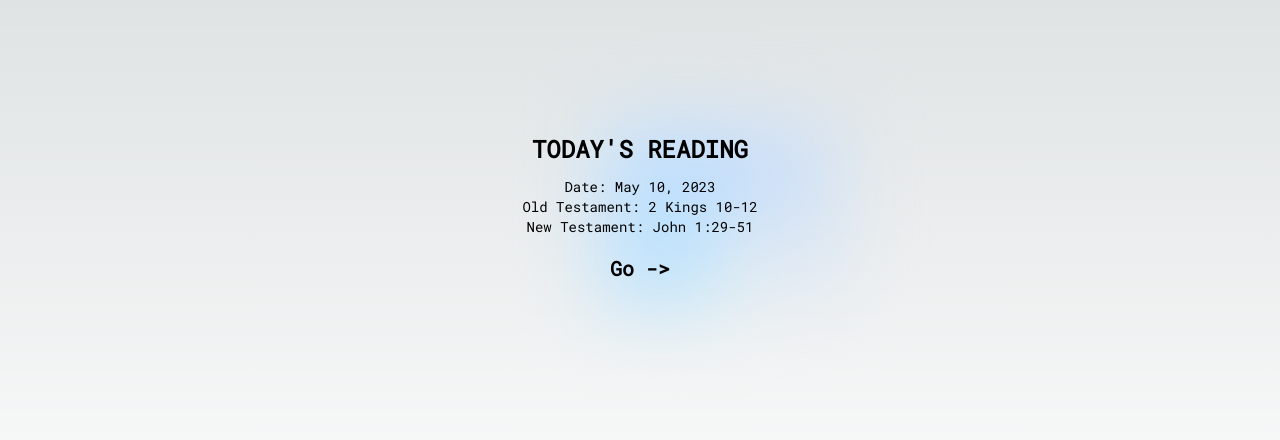
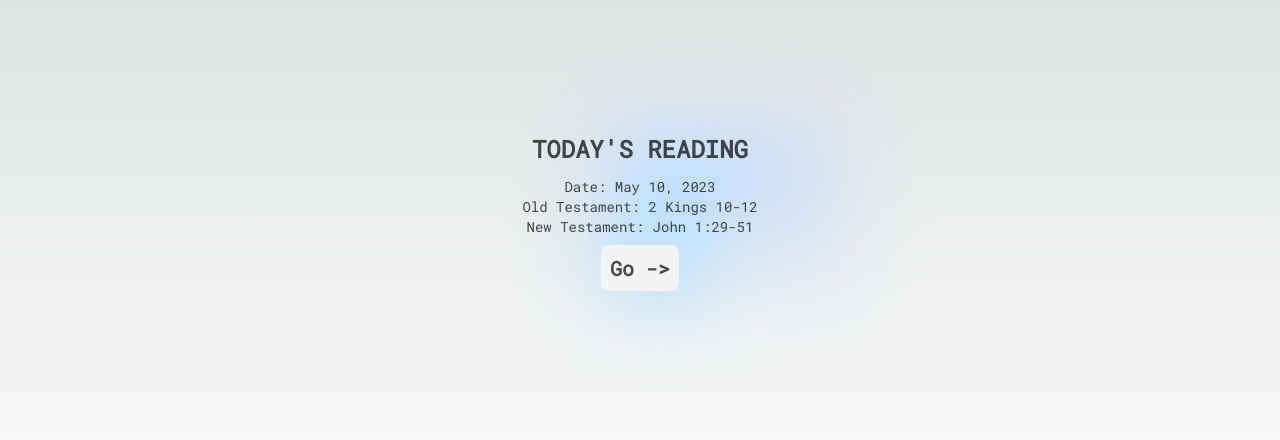
Before and after one commit to namaeconde/bible_yearly_web, a Next.js app: page / in a window 1280 px wide. Shown: the part 184-624 px from the top of the page. Built offline with nearby package versions, Linux system fonts and the light colour scheme.

Commit message:
Update text opacity and loading indicator

```diff
--- a/pages/index.tsx
+++ b/pages/index.tsx
@@ -33,11 +33,10 @@ export default function Home() {
       >
         { isLoading ?
           <div role="status" className="max-w-sm m-auto animate-pulse">
-            <div className="h-5 bg-gray-200 rounded-full dark:bg-gray-700 w-48 mb-4"></div>
-            <div className="h-2 bg-gray-200 rounded-full dark:bg-gray-700 max-w-[360px] mb-2.5"></div>
-            <div className="h-2 bg-gray-200 rounded-full dark:bg-gray-700 mb-2.5"></div>
-            <div className="h-2 bg-gray-200 rounded-full dark:bg-gray-700 max-w-[330px] mb-2.5"></div>
-            <span className="sr-only">Loading...</span>
+            <span className="relative flex h-3 w-3">
+              <span className="animate-ping absolute inline-flex h-full w-full rounded-full bg-sky-400 opacity-75"></span>
+              <span className="relative inline-flex rounded-full h-3 w-3 bg-sky-500"></span>
+            </span>
           </div> :
           <div
             className="grid m-auto text-center place-items-center
@@ -48,28 +47,27 @@ export default function Home() {
             after:content-[''] before:dark:bg-gradient-to-br before:dark:from-transparent
             before:dark:to-blue-700/10 after:dark:from-sky-900
             after:dark:via-[#0141ff]/40">
-            <h2 className={`mb-3 text-2xl font-bold`}>
+            <h2 className={`mb-3 text-2xl font-bold opacity-70`}>
               TODAY&apos;S READING
             </h2>
-            <p className={`text-sm`}>
+            <p className={`text-sm opacity-70`}>
               Date: {readingToday["Date"]}
             </p>
-            <p className={`text-sm`}>
+            <p className={`text-sm opacity-70`}>
               Old Testament: {readingToday["Old Testament"]}
             </p>
-            <p className={`text-sm`}>
+            <p className={`text-sm opacity-70`}>
               New Testament: {readingToday["New Testament"]}
             </p>
-            <a
-                href={`https://www.biblegateway.com/passage/?search=${readingToday["Old Testament"]},${readingToday["New Testament"]}&version=${VERSION}`}
-                className="group rounded-lg border border-transparent p-2 m-2 transition-colors hover:border-gray-300 hover:bg-gray-100 hover:dark:border-neutral-700 hover:dark:bg-neutral-800/30"
-                target="_blank"
-                rel="noopener noreferrer"
-            >
-              <h2 className={`text-xl font-semibold`}>
+            <a href={`https://www.biblegateway.com/passage/?search=${readingToday["Old Testament"]},${readingToday["New Testament"]}&version=${VERSION}`}
+              className="group rounded-lg border border-transparent p-2 m-2
+               transition-colors border-gray-300 bg-gray-100
+               dark:border-neutral-700 dark:bg-neutral-800/30"
+              target="_self"
+              rel="noopener noreferrer">
+              <h2 className={`text-xl font-semibold opacity-70`}>
                 Go{' '}
-                <span
-                    className="inline-block transition-transform group-hover:translate-x-1 motion-reduce:transform-none">
+                <span className="inline-block transition-transform group-hover:translate-x-1 motion-reduce:transform-none">
               -&gt;
             </span>
               </h2>
```
Lines whose indentation alone changed are shown as unchanged.
